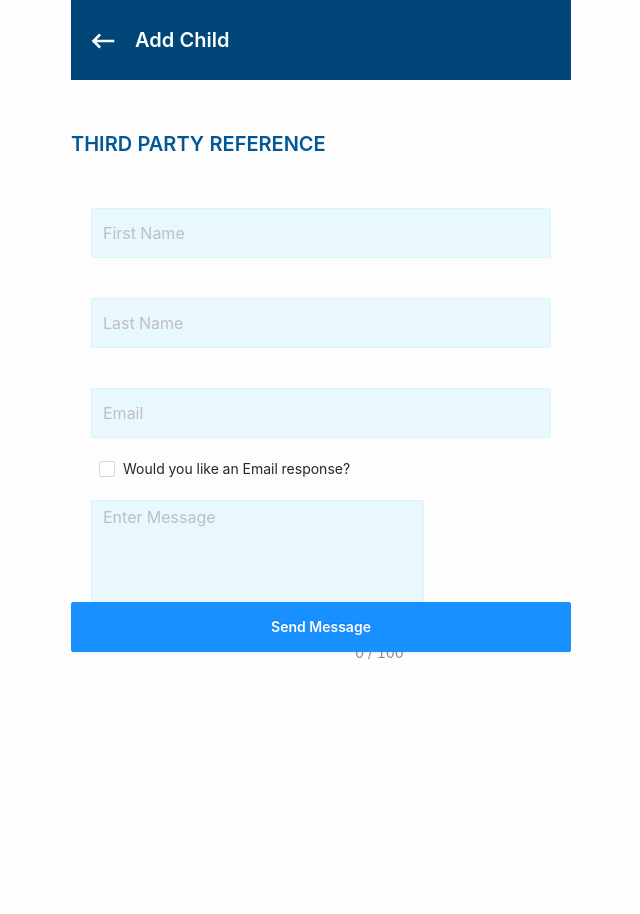
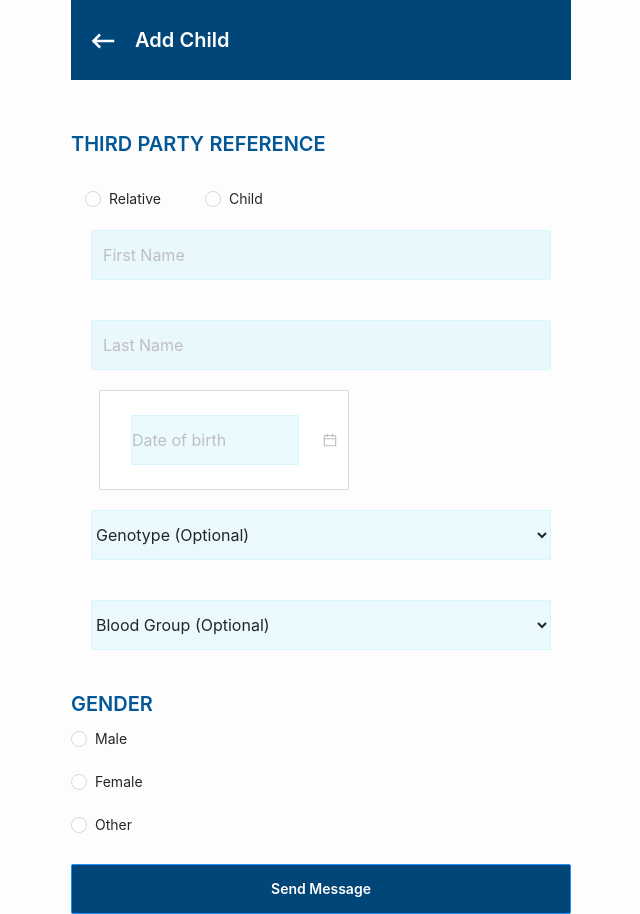
Before and after one commit to Lawalshalom/frontend-medically, a React (Create React App) app: page /add-relative in a window 1280 px wide. Shown: the whole page, without its empty margins (319-959 px from the left). Before the commit the page ends 800 px from the top, so only its background shows below. Built offline with nearby package versions, Linux system fonts and the light colour scheme.

Commit message:
add relative form completed

```diff
--- a/src/views/addRelative/components/RelativeForm.tsx
+++ b/src/views/addRelative/components/RelativeForm.tsx
@@ -4,10 +4,10 @@ import styled from 'styled-components';
 
 import { Typography } from 'antd';
 
-import { Input, Checkbox, Button } from 'antd';
+import { Input, Button, DatePicker, Radio } from 'antd';
 import { strings } from '../../../shared/constants';
 
-const { Text } = Typography;
+const { Title, Text } = Typography;
 
 const Container = styled.div`
   margin-top: 30px;
@@ -16,7 +16,8 @@ const Form = styled.form`
   margin-top: 20px;
 
   input,
-  textarea {
+  textarea,
+  select {
     background-color: var(--primary-tint);
     font-size: 16px;
     border: 1px solid var(--primary-tint);
@@ -24,9 +25,12 @@ const Form = styled.form`
     margin: 20px;
   }
 
-  textarea {
-    height: 100px;
+  select {
     width: 100%;
+
+    &:focus {
+      outline: none;
+    }
   }
 
   button {
@@ -40,31 +44,75 @@ const Form = styled.form`
 const FormGroup = styled.div`
   display: flex;
 `;
+const RadioDiv = styled.div`
+  display: flex;
+  flex-direction: column;
+
+  .ant-radio-group-outline {
+    display: flex;
+    flex-direction: column;
+  }
+`;
 const RelativeForm: React.FC = () => {
+  const bloodGroups = ['A+', 'A-', 'B+', 'B-', 'AB+', 'AB-', 'O+', 'O-'];
+
   return (
     <Container>
       <Form>
+        <FormGroup className={strings.ml2}>
+          <Radio.Group>
+            <Radio value="relative">Relative</Radio>
+            <Radio value="child" className={strings.ml4}>
+              Child
+            </Radio>
+          </Radio.Group>
+        </FormGroup>
         <FormGroup>
           <Input required placeholder="First Name" />
         </FormGroup>
         <FormGroup>
           <Input required placeholder="Last Name" />
         </FormGroup>
+        <FormGroup className={strings.ml4}>
+          <DatePicker placeholder="Date of birth" />
+        </FormGroup>
         <FormGroup>
-          <Input required placeholder="Email" />
+          <select>
+            <option value="">Genotype (Optional)</option>
+            <option value="AA">AA</option>
+            <option value="AC">AC</option>
+            <option value="AS">AS</option>
+            <option value="SS">SS</option>
+            <option value="SC">SC</option>
+          </select>
         </FormGroup>
-        <Checkbox className={strings.ml4}>
-          Would you like an Email response?
-        </Checkbox>
+
         <FormGroup>
-          <Input.TextArea
-            required
-            placeholder="Enter Message"
-            showCount
-            maxLength={100}
-          />
+          <select>
+            <option value="">Blood Group (Optional)</option>
+            {bloodGroups.map((group, i) => (
+              <option value={group} key={i}>
+                {group}
+              </option>
+            ))}
+          </select>
         </FormGroup>
-        <Button className="bg-primary" type="primary" block>
+
+        <FormGroup>
+          <RadioDiv>
+            <Title level={4}>GENDER</Title>
+            <Radio.Group>
+              <Radio value="male">Male</Radio>
+              <Radio value="female" className={strings.mt3}>
+                Female
+              </Radio>
+              <Radio value="other" className={strings.mt3}>
+                Other
+              </Radio>
+            </Radio.Group>
+          </RadioDiv>
+        </FormGroup>
+        <Button className="bg_primary mt-4" type="primary" block>
           <Text strong>Send Message</Text>
         </Button>
       </Form>
```
